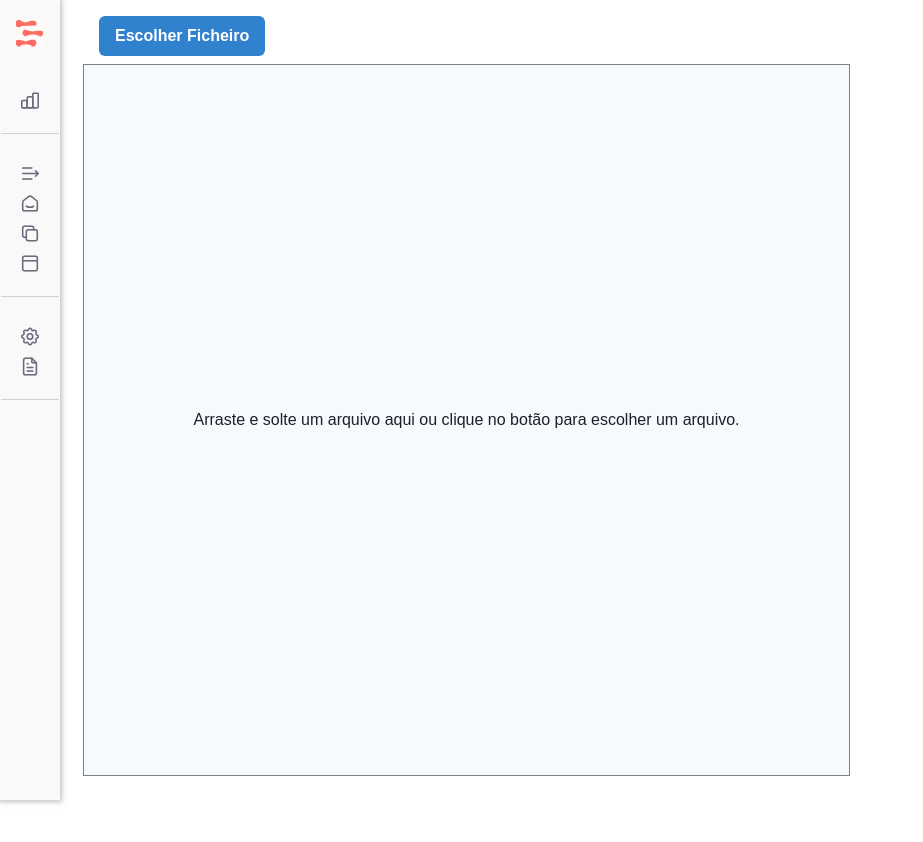
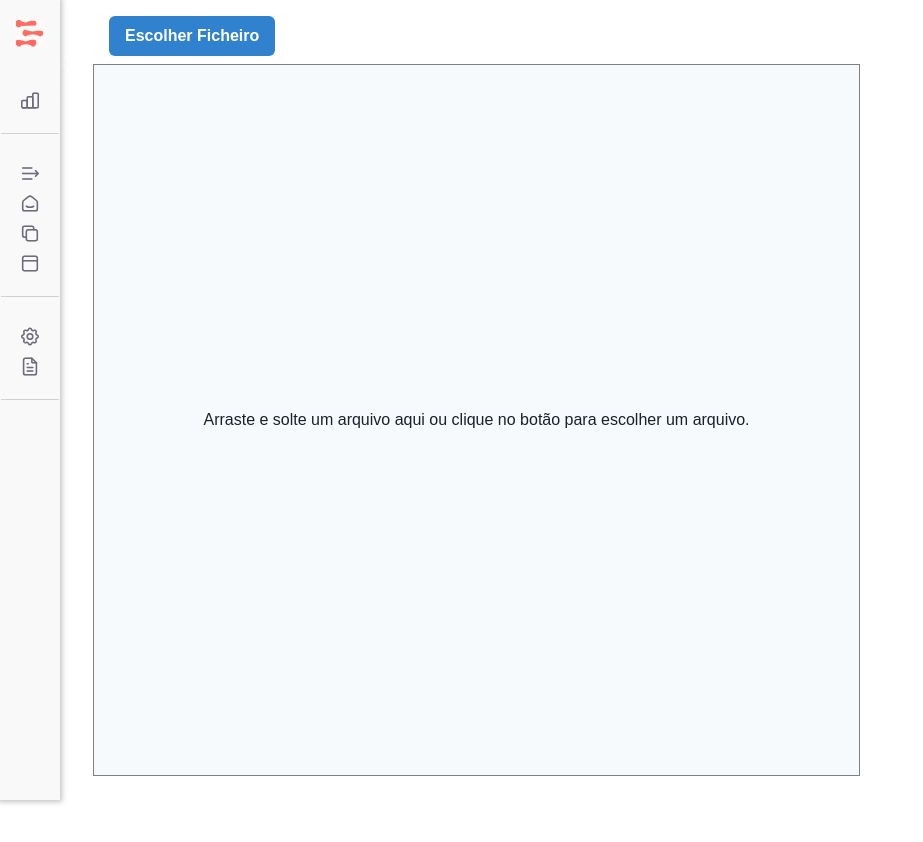
Before and after one commit to RenanGeorgio/ignai-contract, a React (Create React App) app: page /final in a window 1280 px wide. Shown: the top 842 px of the page, without its empty margins (0-923 px from the left). Built offline with nearby package versions, Linux system fonts and the light colour scheme.

Commit message:
fix up layout

```diff
--- a/src/components/automation/DataTableRow.tsx
+++ b/src/components/automation/DataTableRow.tsx
@@ -14,7 +14,7 @@ export type DataTableRowType = {
 const DataTableRow: FunctionComponent<DataTableRowType> = ({ data }) => {
   return (
     <Box>
-      <Table variant="simple" size="md" border="1px solid" borderColor="gray.300">
+      <Table variant="simple" size="md" border="1px solid" borderColor="gray.300" width="90%">
         <Thead>
           <Tr>
             <Th borderColor="gray.300">Cliente - Conta</Th>
--- a/src/components/table/AnalysisTable.tsx
+++ b/src/components/table/AnalysisTable.tsx
@@ -5,7 +5,7 @@ const AnalysisTable: FunctionComponent = () => {
   return (
     <div>
       <h1 style={{ margin: "10px", fontWeight: "bold", fontSize: "25px" }}>Comportamento IA</h1>
-      <Table variant="simple" borderColor="gray.300" borderWidth="1px" width="90%" align="center">
+      <Table variant="simple" borderColor="gray.300" borderWidth="1px" width="80%" align="center">
         <Thead>
           <Tr>
             <Th bg="gray.100" borderColor="gray.300" borderWidth="1px">Análises</Th>
--- a/src/pages/AutomaoDeEMail.tsx
+++ b/src/pages/AutomaoDeEMail.tsx
@@ -16,7 +16,6 @@ const AutomaoDeEMail: FunctionComponent<AutomaoDeEMailType> = ({ expanded }: Aut
     <div className={styles.automaoDeEMail}>
       <Box
         flex="1"
-        ml={expanded ? "20px" : "10px"}
         mr="10px"
         overflowY="auto"
         transition="margin 0.3s ease"
@@ -24,7 +23,7 @@ const AutomaoDeEMail: FunctionComponent<AutomaoDeEMailType> = ({ expanded }: Aut
         <section
           className={styles.contentWrapper}
           style={{
-            marginLeft: expanded ? "250px" : "80px",
+            marginLeft: expanded ? "230px" : "60px",
             width: expanded ? "calc(100% - 250px)" : "calc(100% - 80px)",
           }}
         >
--- a/src/pages/Final.tsx
+++ b/src/pages/Final.tsx
@@ -3,6 +3,7 @@ import FrameComponent2 from "@components/automation/FrameComponent2";
 import PDFViewer from "@components/pdf";
 
 import styles from "@styles/automation/Final.module.css";
+import { Box } from "@chakra-ui/react";
 
 export type FinalType = {
   className?: string;
@@ -12,6 +13,14 @@ export type FinalType = {
 const Final: FunctionComponent<FinalType> = ({ expanded }: FinalType) => {
   console.log(expanded);
   return (
+    <div>
+      <Box
+        flex="1"
+        ml={expanded ? "200px" : "10px"}
+        mr="10px"
+        overflowY="auto"
+        transition="margin 0.3s ease"
+      >
         <div className={styles.final}>
           <FrameComponent2 />
           <div className={styles.finalInner}>
@@ -34,6 +43,8 @@ const Final: FunctionComponent<FinalType> = ({ expanded }: FinalType) => {
             </div>
           </div>
         </div>
+      </Box>
+    </div>
   );
 }
 
--- a/src/styles/Versions.module.css
+++ b/src/styles/Versions.module.css
@@ -2,7 +2,7 @@
   font-size: 25px;
   font-weight: bold;
   margin: 15px;
-  margin-top: -20px;
+  margin-top: -30px;
   color: gray;
 }
 
@@ -33,6 +33,7 @@
 
 .navbarVersions {
   width: 52%;
+  margin-top: 10px;
 }
 
 .dataTableParent,
@@ -50,6 +51,7 @@
   width: 30%;
   margin-left: -20px;
   margin-right: 20px;
+  margin-bottom: 20px;
 }
 
 .mainContentParent,
```
Lines whose indentation alone changed are shown as unchanged.
